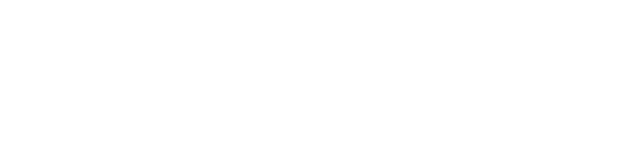
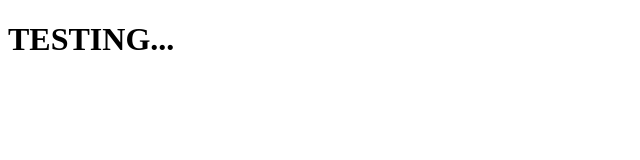
Before and after one commit to syedrafayhashmi/Bootcamp2020, a plain HTML site: page index.html in a window 1280 px wide. Shown: the whole page, without its empty margins (0-640 px from the left). Drawn offline with Linux system fonts and the light colour scheme.

Commit message:
Update index.html

```diff
--- a/index.html
+++ b/index.html
@@ -6,6 +6,6 @@
     <title>Document</title>
 </head>
 <body>
-
+    <h1>TESTING...</h1>
 </body>
 </html>
```
